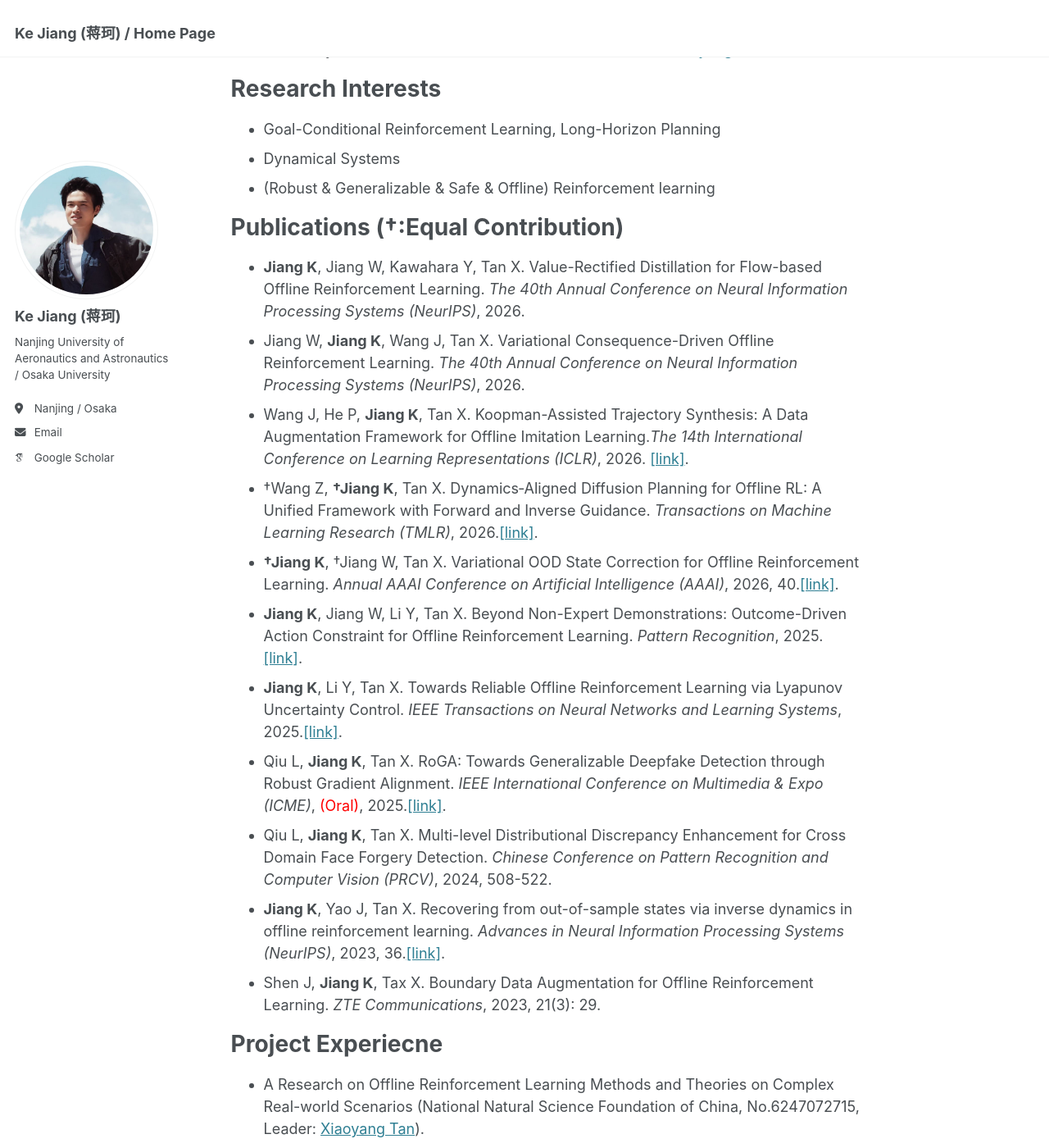
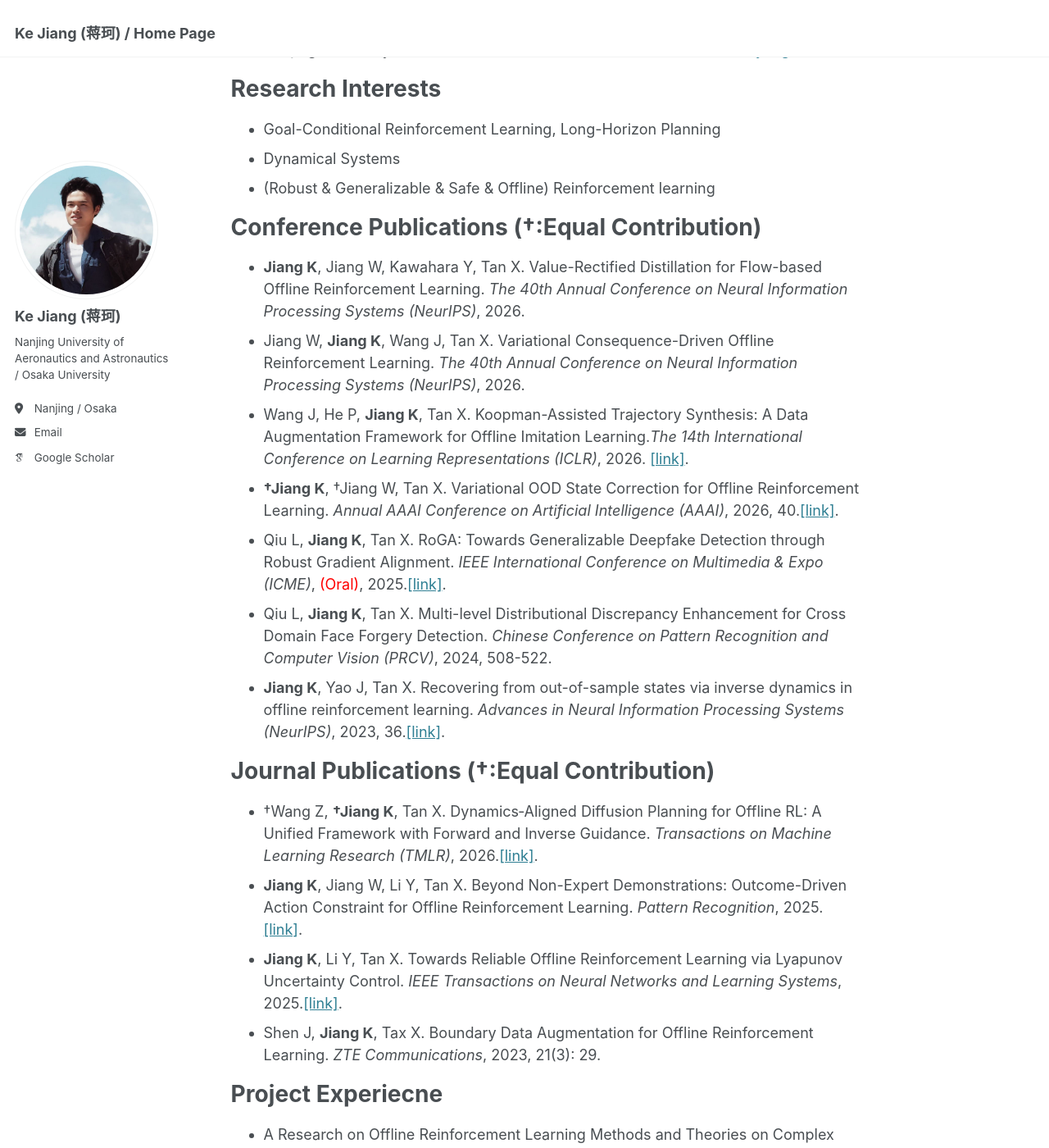
Before and after one commit to Jack10843/Jack10843.github.io, a Jekyll site: the page built from _pages/about.md, in a window 1280 px wide and 1400 px high, scrolled down 700 px. Shown: the whole window at 82% size. Built offline with Jekyll 4.4.1, drawn with Linux system fonts in a browser that asks for light colours; some web fonts are replaced.

Commit message:
Update about.md

```diff
--- a/_pages/about.md
+++ b/_pages/about.md
@@ -18,7 +18,7 @@ Education
 ======
  - (B.Sc.) 2015.9-2019.6, School of computer science, Nanjing University of Information Science and Technology.
  - (M.Sc.) 2019.9-2022.4, College of Computer Science and Technology, Nanjing University of Aeronautics and Astronautics, Advisor: Prof. [Xiaoyang Tan](https://parnec.nuaa.edu.cn/xtan/).
- - (Ph.d. student) 2022.4-, College of Computer Science and Technology, Nanjing University of Aeronautics and Astronautics, Advisor: Prof. [Xiaoyang Tan](https://parnec.nuaa.edu.cn/xtan/).
+ - (Dr. of Engineering) 2022.4-2026.10, College of Computer Science and Technology, Nanjing University of Aeronautics and Astronautics, Advisor: Prof. [Xiaoyang Tan](https://parnec.nuaa.edu.cn/xtan/).
 
 Research Interests
 ======
@@ -26,18 +26,21 @@ Research Interests
  - Dynamical Systems
  - (Robust & Generalizable & Safe & Offline) Reinforcement learning
 
-Publications (†:Equal Contribution)
+Conference Publications (†:Equal Contribution)
 ======
  - **Jiang K**, Jiang W, Kawahara Y, Tan X. Value-Rectified Distillation for Flow-based Offline Reinforcement Learning. *The 40th Annual Conference on Neural Information Processing Systems (NeurIPS)*, 2026.
  - Jiang W, **Jiang K**, Wang J, Tan X. Variational Consequence-Driven Offline Reinforcement Learning. *The 40th Annual Conference on Neural Information Processing Systems (NeurIPS)*, 2026.
  - Wang J, He P, **Jiang K**, Tan X. Koopman-Assisted Trajectory Synthesis: A Data Augmentation Framework for Offline Imitation Learning.*The 14th International Conference on Learning Representations (ICLR)*, 2026. [\[link\]](https://openreview.net/forum?id=UAZCKdd4R7).
- - †Wang Z, **†Jiang K**, Tan X. Dynamics‑Aligned Diffusion Planning for Offline RL: A Unified Framework with Forward and Inverse Guidance. *Transactions on Machine Learning Research (TMLR)*, 2026.[\[link\]](https://openreview.net/forum?id=h3hG6EuqU2).
  - **†Jiang K**, †Jiang W, Tan X. Variational OOD State Correction for Offline Reinforcement Learning. *Annual AAAI Conference on Artificial Intelligence (AAAI)*, 2026, 40.[\[link\]](https://arxiv.org/abs/2505.00503).
- - **Jiang K**, Jiang W, Li Y, Tan X. Beyond Non-Expert Demonstrations: Outcome-Driven Action Constraint for Offline Reinforcement Learning. *Pattern Recognition*, 2025.[\[link\]](https://authors.elsevier.com/a/1m5JS77nKsByF).
- - **Jiang K**, Li Y, Tan X. Towards Reliable Offline Reinforcement Learning via Lyapunov Uncertainty Control. *IEEE Transactions on Neural Networks and Learning Systems*, 2025.[\[link\]](https://doi.org/10.1109/TNNLS.2025.3616159).
  - Qiu L, **Jiang K**, Tan X. RoGA: Towards Generalizable Deepfake Detection through Robust Gradient Alignment. *IEEE International Conference on Multimedia & Expo (ICME)*, <span style="color:red">(Oral)</span>, 2025.[\[link\]](https://arxiv.org/abs/2505.20653).
  - Qiu L, **Jiang K**, Tan X. Multi-level Distributional Discrepancy Enhancement for Cross Domain Face Forgery Detection. *Chinese Conference on Pattern Recognition and Computer Vision (PRCV)*, 2024, 508-522.
  - **Jiang K**, Yao J, Tan X. Recovering from out-of-sample states via inverse dynamics in offline reinforcement learning. *Advances in Neural Information Processing Systems (NeurIPS)*, 2023, 36.[\[link\]](https://proceedings.neurips.cc/paper_files/paper/2023/file/7a0f7e9d9b42b26e5bfc9ba4c6e5287c-Paper-Conference.pdf).
+
+Journal Publications (†:Equal Contribution)
+======
+ - †Wang Z, **†Jiang K**, Tan X. Dynamics‑Aligned Diffusion Planning for Offline RL: A Unified Framework with Forward and Inverse Guidance. *Transactions on Machine Learning Research (TMLR)*, 2026.[\[link\]](https://openreview.net/forum?id=h3hG6EuqU2).
+ - **Jiang K**, Jiang W, Li Y, Tan X. Beyond Non-Expert Demonstrations: Outcome-Driven Action Constraint for Offline Reinforcement Learning. *Pattern Recognition*, 2025.[\[link\]](https://authors.elsevier.com/a/1m5JS77nKsByF).
+ - **Jiang K**, Li Y, Tan X. Towards Reliable Offline Reinforcement Learning via Lyapunov Uncertainty Control. *IEEE Transactions on Neural Networks and Learning Systems*, 2025.[\[link\]](https://doi.org/10.1109/TNNLS.2025.3616159).
  - Shen J, **Jiang K**, Tax X. Boundary Data Augmentation for Offline Reinforcement Learning. *ZTE Communications*, 2023, 21(3): 29.
 
 Project Experiecne
```
